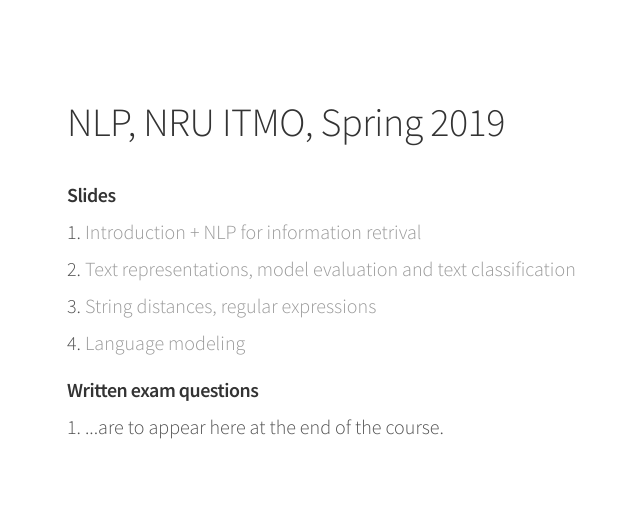
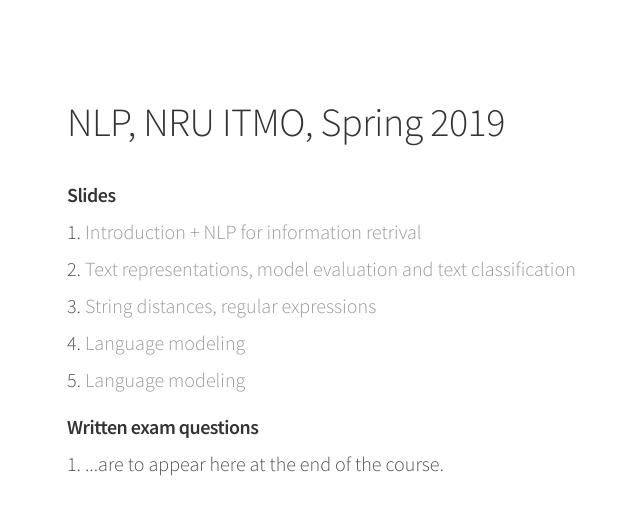
Before and after one commit to alexeyev/alexeyev.github.io, a Jekyll site: the page built from nlp-itmo-spring-2019.html, in a window 1280 px wide. Shown: the top 515 px of the page, without its empty margins (213-853 px from the left). Built offline with Jekyll 4.4.1, drawn with Linux system fonts in a browser that asks for light colours.

Commit message:
New lecture slides

```diff
--- a/nlp-itmo-spring-2019.html
+++ b/nlp-itmo-spring-2019.html
@@ -18,6 +18,7 @@
         <li><a href="/pdf/2019-nlp-itmo/ITMO_NLP_02_TEXT_CLASSIFICATION.pdf">Text representations, model evaluation and text classification</a>
         <li><a href="/pdf/2019-nlp-itmo/ITMO_NLP_03_STRINGS_DISTANCES.pdf">String distances, regular expressions</a>
 	<li><a href="/pdf/2019-nlp-itmo/ITMO_NLP_04_LANGUAGE_MODELING.pdf">Language modeling</a>
+	<li><a href="/pdf/2019-nlp-itmo/ITMO_NLP_05_MARKOV_CHAINS_AND_INFORMATION_THEORY.pdf">Language modeling</a>
     </ol>
 </div>
 
```
Also changed, not shown: 1 other file.
